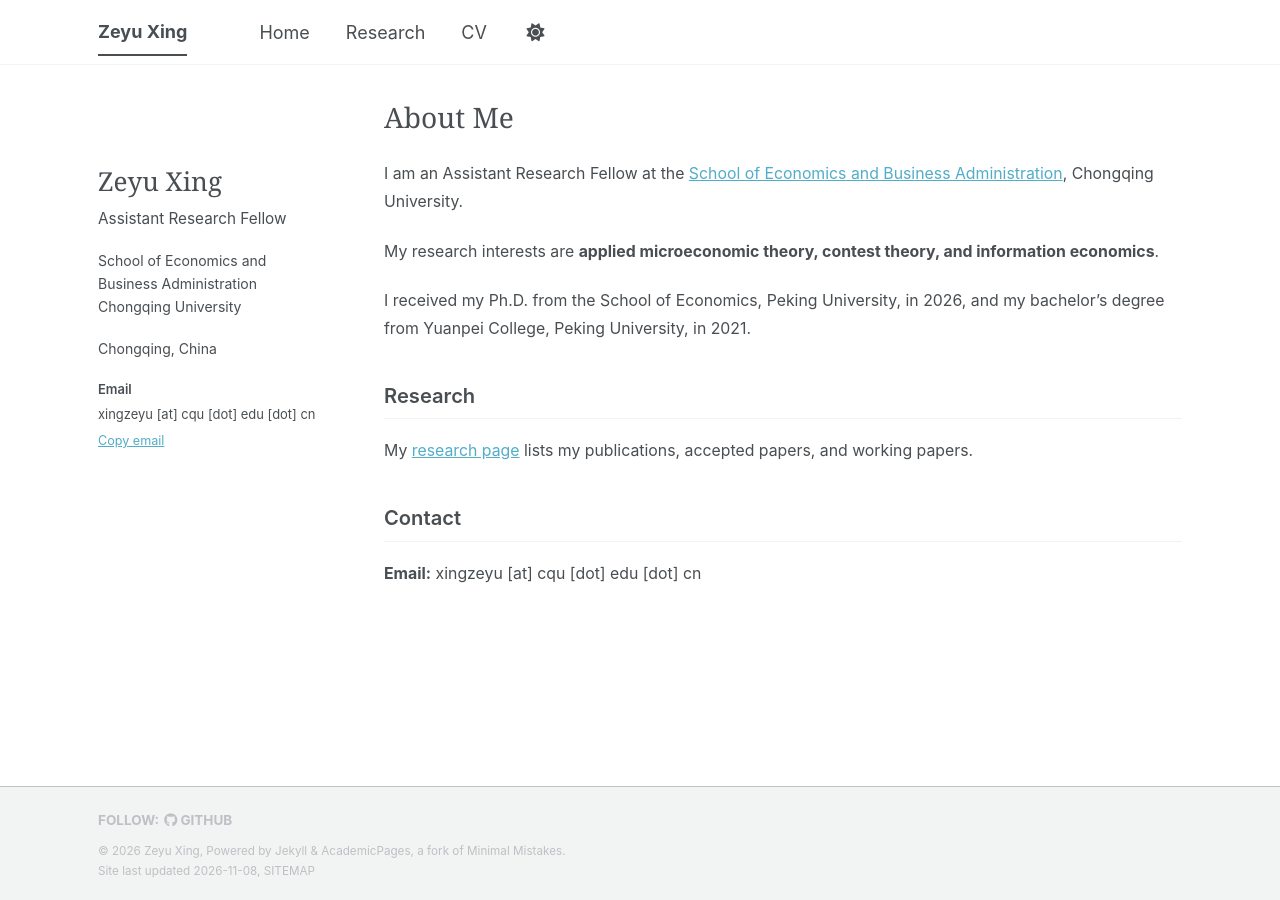
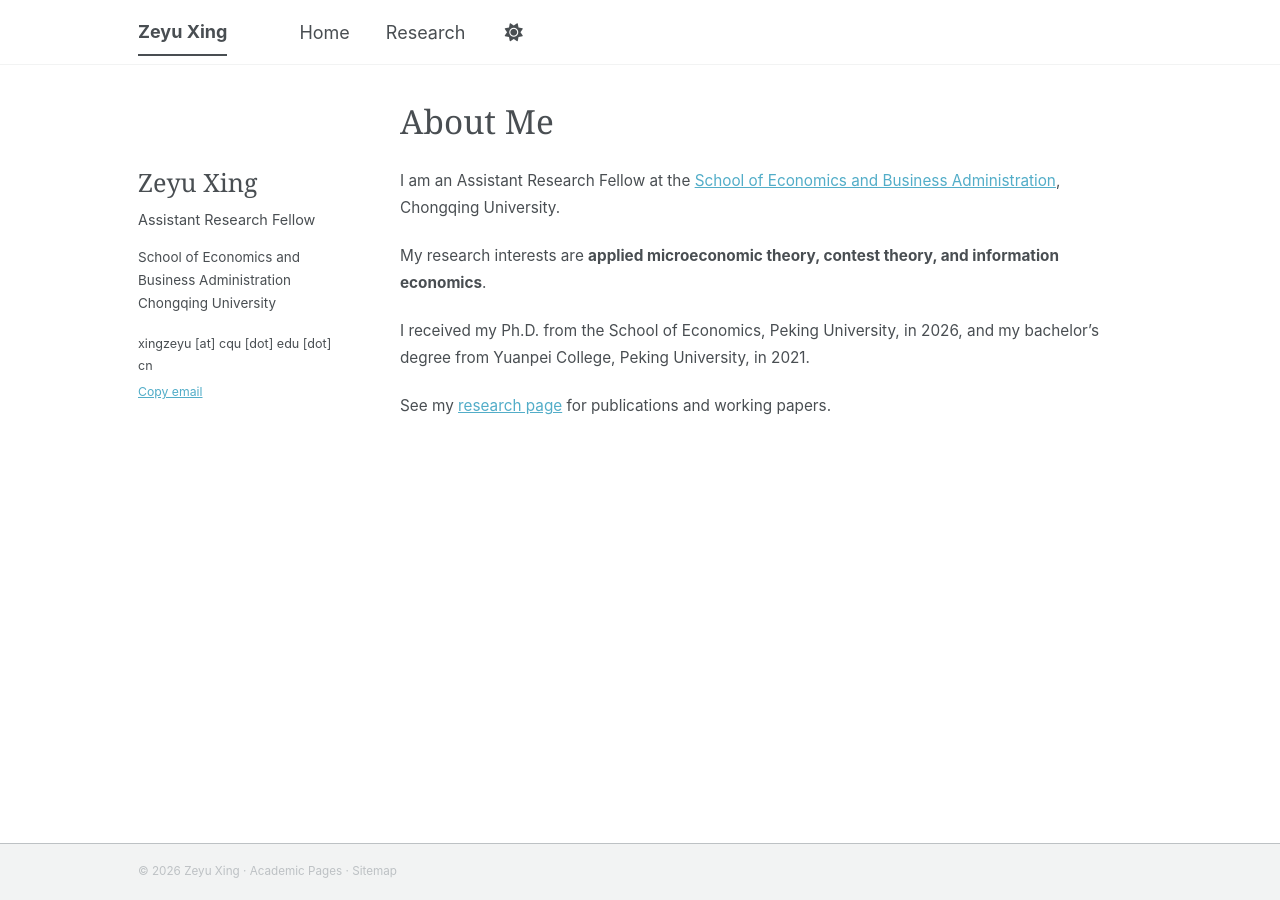
Before and after one commit to zeyu-xing/zeyu-xing.github.io, a Jekyll site: the page built from _pages/about.md, in a window 1280 px wide. Built offline with Jekyll 4.4.1, drawn with Linux system fonts in a browser that asks for light colours; a script bundle is joined from its source files by our own code; a style sheet for code colours, icons or effects is not loaded.

Commit message:
Remove CV and simplify the academic homepage layout

```diff
--- a/_data/navigation.yml
+++ b/_data/navigation.yml
@@ -3,5 +3,3 @@ main:
     url: /
   - title: "Research"
     url: /research/
-  - title: "CV"
-    url: /cv/
--- a/_includes/author-profile.html
+++ b/_includes/author-profile.html
@@ -14,11 +14,9 @@
       <a href="{{ author.department_url }}">{{ author.department }}</a><br />
       {{ author.employer }}
     </p>
-    <p class="profile-location">{{ author.location }}</p>
   </div>
   {% if author.email_display %}
     <div class="profile-contact">
-      <span class="profile-label">Email</span>
       <span class="profile-email">{{ author.email_display }}</span>
       <button type="button" class="copy-email" data-user="{{ author.email_user }}" data-domain="{{ author.email_domain }}">Copy email</button>
       <span class="email-status" role="status" aria-live="polite"></span>
--- a/_includes/footer.html
+++ b/_includes/footer.html
@@ -1,25 +1,8 @@
 {% include base_path %}
-
-{% if site.author.github or site.author.bitbucket or site.atom_feed.hide != true %}
-<div class="page__footer-follow">
-  <ul class="social-icons">
-    {% if site.data.ui-text[site.locale].follow_label %}
-      <li><strong>{{ site.data.ui-text[site.locale].follow_label }}</strong></li>
-    {% endif %}
-    {% if site.author.github %}
-      <li><a href="https://github.com/{{ site.author.github }}"><i class="fab fa-github" aria-hidden="true"></i> GitHub</a></li>
-    {% endif %}
-    {% if site.author.bitbucket %}
-      <li><a href="https://bitbucket.org/{{ site.author.bitbucket }}"><i class="fab fa-bitbucket" aria-hidden="true"></i> Bitbucket</a></li>
-    {% endif %}
-    {% if site.atom_feed.hide != true %}
-    <li><a href="{% if site.atom_feed.path %}{{ site.atom_feed.path }}{% else %}{{ base_path }}/feed.xml{% endif %}"><i class="fa fa-fw fa-rss-square" aria-hidden="true"></i> {{ site.data.ui-text[site.locale].feed_label | default: "Feed" }}</a></li>
-    {% endif %}
-  </ul>
+<div class="page__footer-copyright">
+  &copy; {{ site.time | date: '%Y' }} {{ site.name | default: site.title }}
+  <span aria-hidden="true"> &middot; </span>
+  <a href="https://github.com/academicpages/academicpages.github.io">Academic Pages</a>
+  <span aria-hidden="true"> &middot; </span>
+  <a href="{{ base_path }}/sitemap/">Sitemap</a>
 </div>
-{% endif %}
-
-<div class="page__footer-copyright">
-  &copy; {{ site.time | date: '%Y' }} {{ site.name | default: site.title }}, {{ site.data.ui-text[site.locale].powered_by | default: "Powered by" }} <a href="https://jekyllrb.com" rel="nofollow">Jekyll</a> &amp; <a href="https://github.com/academicpages/academicpages.github.io">AcademicPages</a>, a fork of <a href="https://mademistakes.com/work/minimal-mistakes-jekyll-theme/" rel="nofollow">Minimal Mistakes</a>.<br />
-  Site last updated {{ "now" | date: '%Y-%m-%d' }}, <a href="/sitemap/" style="text-transform: uppercase;">{{ site.data.ui-text[site.locale].site_map | default: "Sitemap" }}</a>
-</div>
--- a/_pages/about.md
+++ b/_pages/about.md
@@ -14,10 +14,4 @@ My research interests are **applied microeconomic theory, contest theory, and in
 
 I received my Ph.D. from the School of Economics, Peking University, in 2026, and my bachelor's degree from Yuanpei College, Peking University, in 2021.
 
-## Research
-
-My [research page]({{ '/research/' | relative_url }}) lists my publications, accepted papers, and working papers.
-
-## Contact
-
-**Email:** xingzeyu [at] cqu [dot] edu [dot] cn
+See my [research page]({{ '/research/' | relative_url }}) for publications and working papers.
--- a/_pages/sitemap.md
+++ b/_pages/sitemap.md
@@ -7,4 +7,3 @@ author_profile: true
 
 - [Home]({{ '/' | relative_url }})
 - [Research]({{ '/research/' | relative_url }})
-- [CV]({{ '/cv/' | relative_url }})
--- a/assets/css/profile.css
+++ b/assets/css/profile.css
@@ -1,9 +1,9 @@
-/* Small, content-focused additions to the Academic Pages theme. */
-#main, .masthead__inner-wrap, .page__footer footer { max-width: 1120px; }
+/* A restrained two-page academic profile. */
+#main, .masthead__inner-wrap, .page__footer footer { max-width: 1040px; }
 #main {
   display: grid;
-  grid-template-columns: 230px minmax(0, 1fr);
-  gap: 56px;
+  grid-template-columns: 210px minmax(0, 1fr);
+  gap: 52px;
 }
 #main::before, #main::after { display: none; }
 #main > .sidebar {
@@ -13,42 +13,34 @@
 #main > .page { float: none; width: auto; min-width: 0; padding: 0; }
 .author-profile .author__content { display: block; padding: 0; }
 .author-profile .author__name {
-  margin: 0 0 0.6rem;
-  font-family: Georgia, "Times New Roman", serif;
-  font-size: 1.45rem;
-  font-weight: 500;
+  margin: 0 0 0.55rem;
+  font: 500 1.4rem/1.3 Georgia, "Times New Roman", serif;
 }
-.author-profile .profile-position { margin: 0 0 1rem; font-size: 0.85rem; }
-.author-profile .profile-affiliation, .author-profile .profile-location {
-  margin: 0 0 1rem; font-size: 0.78rem; line-height: 1.65;
-}
+.author-profile .profile-position { margin: 0 0 0.9rem; font-size: 0.8rem; }
+.author-profile .profile-affiliation { margin: 0 0 1rem; font-size: 0.75rem; line-height: 1.7; }
 .profile-affiliation a { color: inherit; text-decoration: none; }
 .profile-affiliation a:hover { text-decoration: underline; }
-.profile-label, .profile-email { display: block; font-size: 0.72rem; line-height: 1.7; }
-.profile-label { margin-bottom: 0.2rem; font-weight: 600; }
+.profile-email { display: block; font-size: 0.7rem; line-height: 1.7; }
 .copy-email {
-  margin-top: 0.45rem; padding: 0; color: var(--global-link-color);
-  background: transparent; border: 0; font-family: inherit; font-size: 0.7rem;
+  margin-top: 0.3rem; padding: 0; color: var(--global-link-color);
+  background: transparent; border: 0; font: inherit; font-size: 0.68rem;
   text-decoration: underline; cursor: pointer;
 }
 .copy-email:focus-visible { outline: 2px solid currentColor; outline-offset: 4px; }
-.email-status { display: block; margin-top: 0.3rem; overflow-wrap: anywhere; font-size: 0.7rem; }
+.email-status { display: block; margin-top: 0.3rem; overflow-wrap: anywhere; font-size: 0.68rem; }
 .page__title {
-  margin-bottom: 1.4rem; font-family: Georgia, "Times New Roman", serif;
-  font-weight: 500; line-height: 1.2;
+  margin: 0 0 1.35rem;
+  font: 500 1.85rem/1.25 Georgia, "Times New Roman", serif;
 }
-.page__content { font-size: 0.88rem; line-height: 1.8; }
-.page__content h2 { margin: 2.25rem 0 1rem; font-size: 1.12rem; font-weight: 600; }
-.page__content h3 { margin: 1.6rem 0 0.45rem; font-size: 0.94rem; font-weight: 600; line-height: 1.5; }
-.page__content h3 + p { margin-bottom: 0.35rem; }
+.page__content { font-size: 0.85rem; line-height: 1.8; }
+.page__content h2 { margin: 2rem 0 0.9rem; font-size: 1.05rem; font-weight: 600; }
+.page__content h3 { margin: 1.5rem 0 0.4rem; font-size: 0.92rem; font-weight: 600; line-height: 1.5; }
+.page__content h3 + p { margin-bottom: 0.3rem; }
 .page__footer-copyright { font-size: 0.65rem; line-height: 1.7; }
-@media (min-width: 1024px) {
-  .sidebar { width: 230px; }
-  .page { width: calc(100% - 285px); padding: 0; }
+.page__footer-copyright a { color: inherit; }
+@media (max-width: 1023px) {
+  #main { grid-template-columns: minmax(0, 1fr); gap: 1.6rem; }
+  #main > .sidebar { padding-bottom: 1.25rem; border-bottom: 1px solid var(--global-border-color); }
+  .author-profile .profile-affiliation { max-width: 28rem; }
+  .page__title { font-size: 1.6rem; }
 }
-@media (max-width: 1023px) {
-  #main { grid-template-columns: minmax(0, 1fr); gap: 1.75rem; }
-  .sidebar { margin-top: 0; padding-bottom: 1.4rem; border-bottom: 1px solid var(--global-border-color); }
-  .author-profile .profile-affiliation { max-width: 28rem; }
-  .page__title { font-size: 1.7rem; }
-}
```
Also changed, not shown: _pages/cv.md (deleted, +0 -30 lines).
